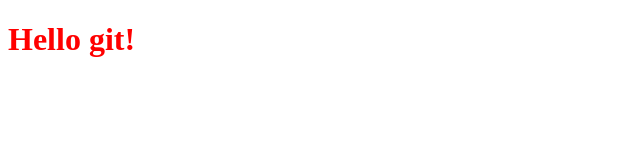
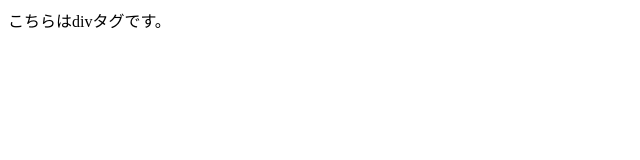
Before and after one commit to ykitaza/intro_git2, a plain HTML site: page index.html in a window 1280 px wide. Shown: the whole page, without its empty margins (0-640 px from the left). Drawn offline with Linux system fonts and the light colour scheme.

```diff
--- a/index.html
+++ b/index.html
@@ -8,6 +8,8 @@
     <link rel="stylesheet" href="stylesheet.css">
 </head>
 <body>
-    <h1>Hello git!</h1>
+    <div>
+        こちらはdivタグです。
+    </div>
 </body>
 </html>
--- a/stylesheet.css
+++ b/stylesheet.css
@@ -1,3 +1,3 @@
-h1{
-    color:red;
+div{
+
 }
```
